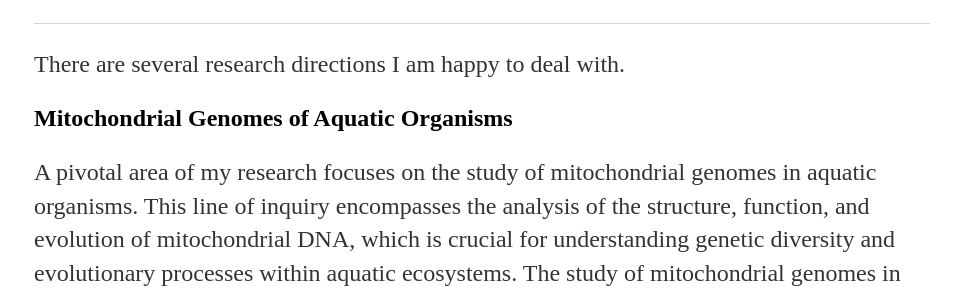
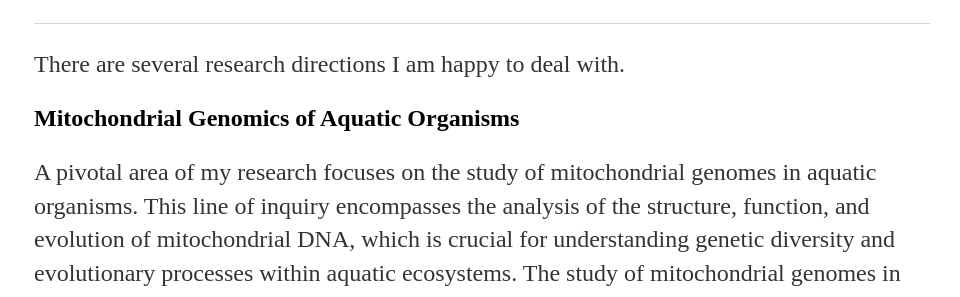
Before and after one commit to Sturcoal/Sturcoal.github.io, a Jekyll site: the page built from research.html, in a window 1280 px wide. Shown: the part 333-630 px from the top of the page, without its empty margins (158-1118 px from the left). Built offline with Jekyll 4.4.1, drawn with Linux system fonts in a browser that asks for light colours.

Commit message:
Update research.html

```diff
--- a/research.html
+++ b/research.html
@@ -12,7 +12,7 @@ of PhD</a>) was stained in genetics so I almost lost the spirit of the classic i
 	<footer>
     	</footer>
     	<p>There are several research directions I am happy to deal with.<p>
-	<h2>Mitochondrial Genomes of Aquatic Organisms</h2>
+	<h2>Mitochondrial Genomics of Aquatic Organisms</h2>
 	<p>A pivotal area of my research focuses on the study of mitochondrial genomes in aquatic organisms. This line of inquiry encompasses the analysis of the structure, function, and evolution of mitochondrial DNA, which is crucial for understanding genetic diversity and evolutionary processes within aquatic ecosystems.
 	The study of mitochondrial genomes in aquatic organisms holds significant importance for biodiversity conservation, fisheries management, and monitoring the health of aquatic ecosystems.
 	The outcomes of these studies aid in making informed decisions in the fields of ecology and natural resource management.
```
